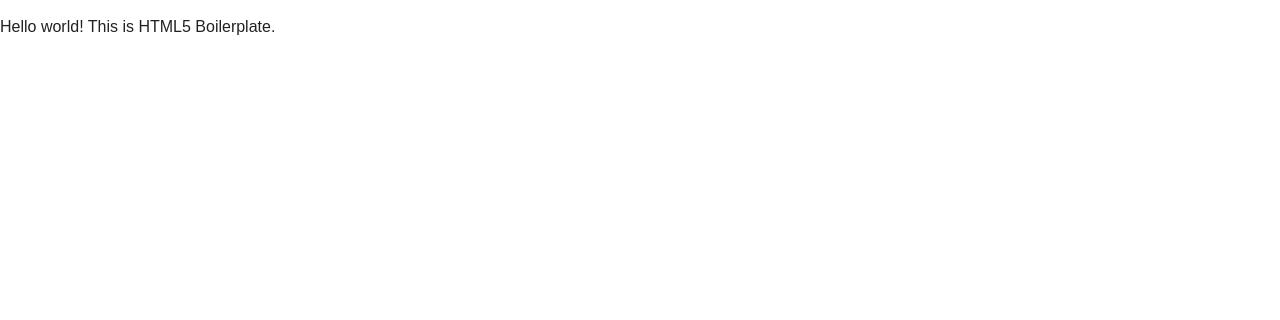
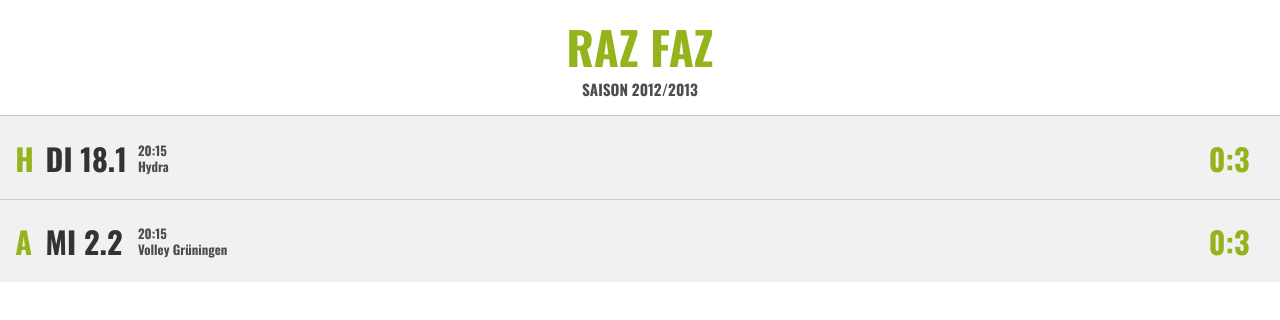
Before and after one commit to ibirrer/razfaz, a plain HTML site: page client/index.html in a window 1280 px wide. Drawn offline with nearby package versions, Linux system fonts and the light colour scheme.

Commit message:
first static client done

```diff
--- a/client/css/main.css
+++ b/client/css/main.css
@@ -81,6 +81,10 @@
 /* ==========================================================================
    Chrome Frame prompt
    ========================================================================== */
+body {
+  font-family: 'Oswald', sans-serif;
+  font-size: 0.95em;
+}
 
 .chromeframe {
     margin: 0.2em 0;
@@ -93,6 +97,77 @@
    Author's custom styles
    ========================================================================== */
 
+
+header {
+  margin: 1em 0;
+}
+
+header h1 {
+  color: #95b31c;
+  font-size: 3em;
+  text-align: center;
+  margin: 0;
+}
+
+header h2 {
+  color: #4d4d4d;
+  font-size: 1em;
+  text-align: center;
+  margin: 0;
+}
+
+
+.game {
+  background-color: #f1f1f1;
+  border-top: 1px solid #c9c9c9;
+  height: 5.4em;
+}
+
+.info {
+  position: absolute;
+  left: 1em;
+  right: 6em;
+  height: 5.4em;
+}
+
+.venue {
+  position: absolute;
+  padding-top: 0.7em;
+  font-size: 2em;
+  color: #95b31c;
+}
+
+.date {
+  position: absolute;
+  left: 1em;
+  padding-top: 0.7em;
+  font-size: 2em;
+  color: #333;
+}
+
+.time {
+  position: absolute;
+  left: 9.5em;
+  padding-top: 2em;
+  font-size: 0.85em;
+  color: #4d4d4d;
+}
+
+.opponent {
+  position: absolute;
+  left: 9.5em;
+  padding-top: 3.2em;
+  font-size: 0.85em;
+  color: #4d4d4d;
+}
+
+.result {
+  position: absolute;
+  right: 1em;
+  padding-top: 0.7em;
+  font-size: 2em;
+  color: #95b31c;
+}
 
 
 
--- a/client/index.html
+++ b/client/index.html
@@ -6,14 +6,16 @@
     <head>
         <meta charset="utf-8">
         <meta http-equiv="X-UA-Compatible" content="IE=edge,chrome=1">
-        <title></title>
+        <title>RAZ FAZ - Spielplan 2012/2013</title>
         <meta name="description" content="">
         <meta name="viewport" content="width=device-width">
+        <meta name="format-detection" content="telephone=no" />
 
         <!-- Place favicon.ico and apple-touch-icon.png in the root directory -->
 
         <link rel="stylesheet" href="css/normalize.css">
         <link rel="stylesheet" href="css/main.css">
+        <link href='http://fonts.googleapis.com/css?family=Oswald:700' rel='stylesheet' type='text/css'>
         <script src="js/vendor/modernizr-2.6.2.min.js"></script>
     </head>
     <body>
@@ -22,19 +24,35 @@
         <![endif]-->
 
         <!-- Add your site or application content here -->
-        <p>Hello world! This is HTML5 Boilerplate.</p>
+        <header>
+          <h1>RAZ FAZ</h1>
+          <h2>SAISON 2012/2013</h2>
+        </header>
+
+
+        <article class="game">
+        <div class="info">
+          <div class="venue">H</div>
+          <div class="date">DI 18.1</div>
+          <div class="time">20:15</div>
+          <div class="opponent">Hydra</div>
+        </div>
+        <div class="result">0:3</div>
+        </article>
+
+        <article class="game">
+        <div class="info">
+        <div class="venue">A</div>
+        <div class="date">MI 2.2</div>
+        <div class="time">20:15</div>
+        <div class="opponent">Volley Grüningen</div>
+        </div>
+        <div class="result">0:3</div>
+        </article>
 
         <script src="//ajax.googleapis.com/ajax/libs/jquery/1.8.3/jquery.min.js"></script>
         <script>window.jQuery || document.write('<script src="js/vendor/jquery-1.8.3.min.js"><\/script>')</script>
         <script src="js/plugins.js"></script>
         <script src="js/main.js"></script>
-
-        <!-- Google Analytics: change UA-XXXXX-X to be your site's ID. -->
-        <script>
-            var _gaq=[['_setAccount','UA-XXXXX-X'],['_trackPageview']];
-            (function(d,t){var g=d.createElement(t),s=d.getElementsByTagName(t)[0];
-            g.src=('https:'==location.protocol?'//ssl':'//www')+'.google-analytics.com/ga.js';
-            s.parentNode.insertBefore(g,s)}(document,'script'));
-        </script>
     </body>
 </html>
```
Also changed, not shown: 1 other file.
